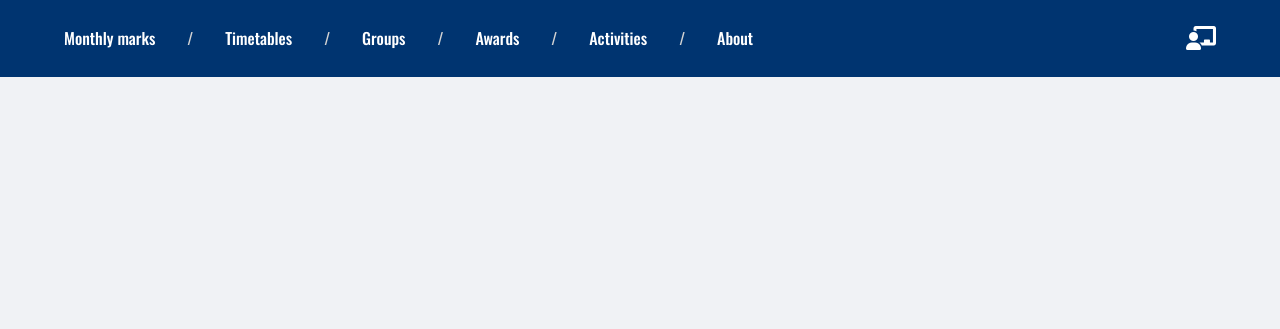
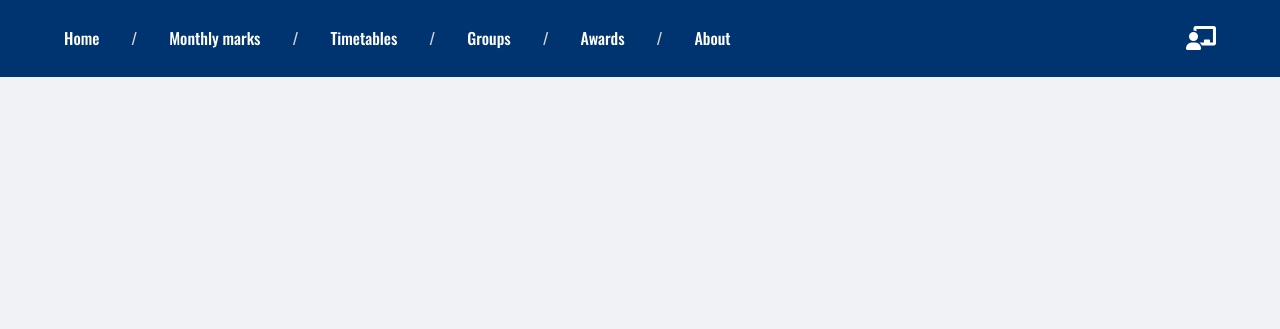
Before and after one commit to A7mdmohamed04/private, a plain HTML site: page activities.html in a window 1280 px wide. Drawn offline with nearby package versions, Linux system fonts and the light colour scheme.

Commit message:
Add files via upload

```diff
--- a/activities.html
+++ b/activities.html
@@ -314,19 +314,19 @@
     <nav class="navbar">
         <div class="nav-content">
             <div class="nav-links">
-                <a href="monthly_marks.html">Monthly marks</a> <span style="color: #d3d3d3;">/</span>
-                <a href="timetable.html">Timetables</a> <span style="color: #d3d3d3;">/</span>
-                <a href="Groups.html">Groups</a> <span style="color: #d3d3d3;">/</span>
-                <a href="awards.html">Awards</a> <span style="color: #d3d3d3;">/</span>
-                <a href="activities.html">Activities</a> <span style="color: #d3d3d3;">/</span>
-                <a href="about.html">About</a>
+                <a href="https://ekbal.site/">Home</a> <span style="color: #d3d3d3;">/</span>
+                <a href="https://ekbal.site/monthly_marks.html">Monthly marks</a> <span style="color: #d3d3d3;">/</span>
+                <a href="https://ekbal.site/timetable.html">Timetables</a> <span style="color: #d3d3d3;">/</span>
+                <a href="https://ekbal.site/Groups.html">Groups</a> <span style="color: #d3d3d3;">/</span>
+                <a href="https://ekbal.site/awards.html">Awards</a> <span style="color: #d3d3d3;">/</span>
+                <a href="https://ekbal.site/about.html">About</a>
             </div>
             <div class="logo-container">
-                <a href="index.html" class="logo">EL EKBAL</a>
+                <a href="https://ekbal.site/" class="logo">EL EKBAL</a>
                 <span class="department-text">BOYS DEPARTMENT</span>
             </div>
             <div class="right-icons">
-                <a href="index.html" class="home-icon">
+                <a href="https://ekbal.site/" class="home-icon">
                     <i class="fas fa-home"></i>
                 </a>
                 <a href="teachers.html" class="teacher-icon fas fa-chalkboard-teacher"></a>
@@ -338,12 +338,11 @@
             </div>
         </div>
         <div class="mobile-menu">
-            <a href="monthly_marks.html">Monthly marks</a>
-            <a href="timetable.html">Timetables</a>
-            <a href="Groups.html">Groups</a>
-            <a href="awards.html">Awards</a>
-            <a href="activities.html">Activities</a>
-            <a href="about.html">About</a>
+            <a href="https://ekbal.site/monthly_marks.html">Monthly marks</a>
+            <a href="https://ekbal.site/timetable.html">Timetables</a>
+            <a href="https://ekbal.site/Groups.html">Groups</a>
+            <a href="https://ekbal.site/awards.html">Awards</a>
+            <a href="https://ekbal.site/about.html">About</a>
         </div>
     </nav>
 
```
